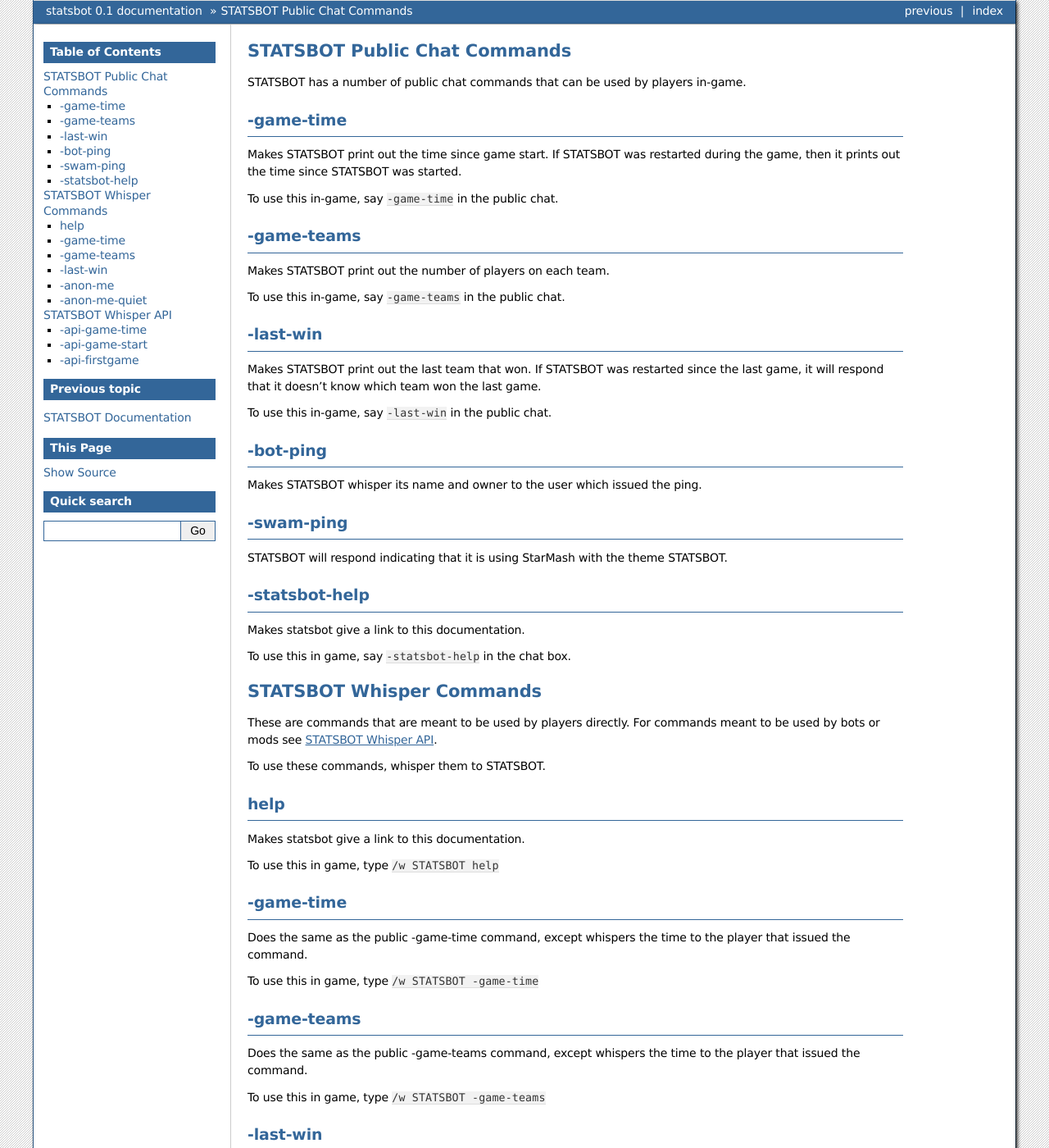
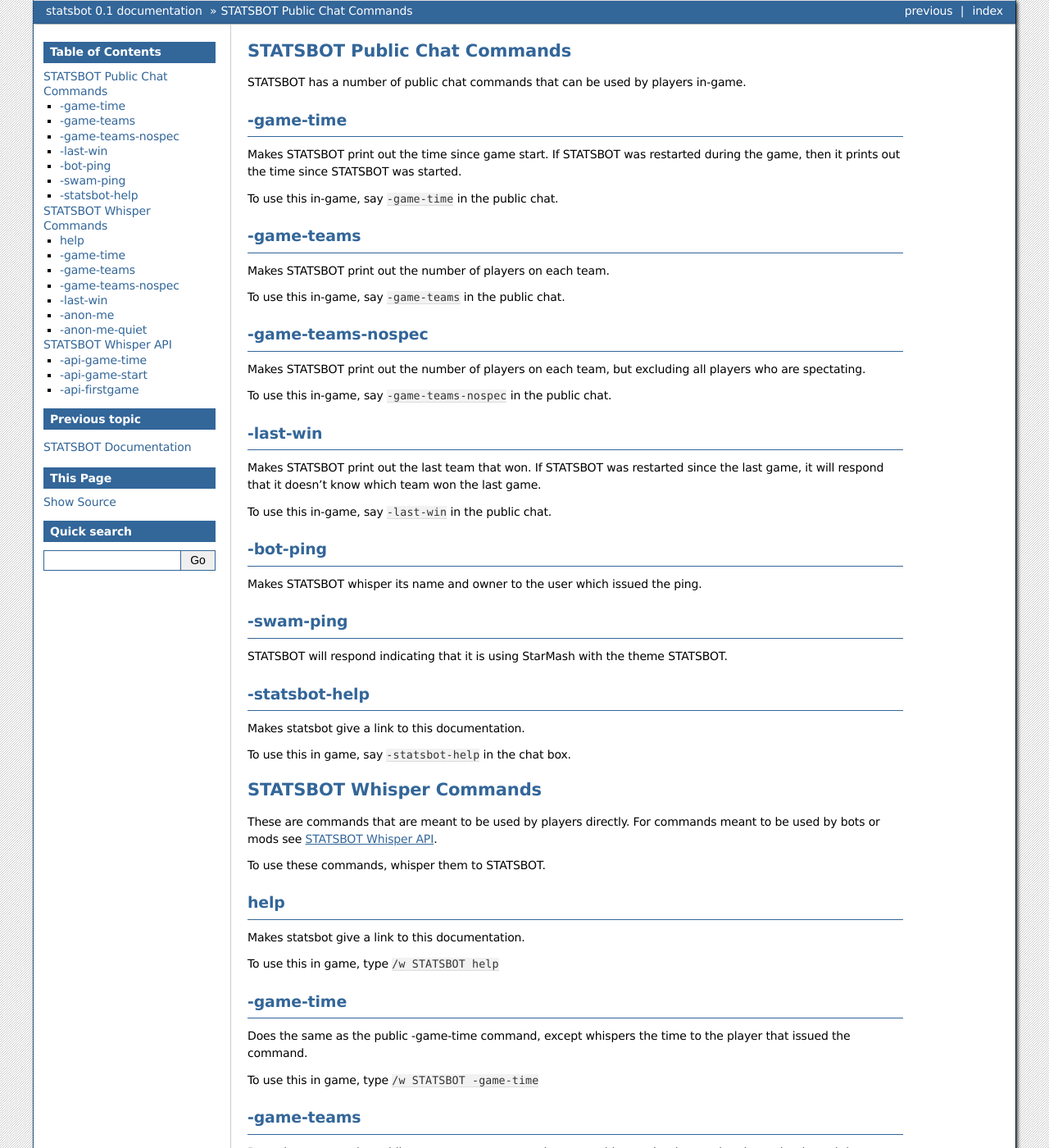
Before and after one commit to Phantomical/airmash-logs, a Sphinx documentation site: the page built from docs/source/commands.rst, in a window 1280 px wide and 1400 px high. Shown: the whole window at 82% size. Built offline with Sphinx 7.4.7, drawn with Linux system fonts in a browser that asks for light colours; some of the changed text lies outside the part shown.

Commit message:
Documented -game-teams-nospec

```diff
--- a/docs/source/commands.rst
+++ b/docs/source/commands.rst
@@ -23,6 +23,16 @@
 
 To use this in-game, say :code:`-game-teams` in the
 public chat.
+
+-game-teams-nospec
+------------------
+
+Makes STATSBOT print out the number of players on
+each team, but excluding all players who are
+spectating.
+
+To use this in-game, say :code:`-game-teams-nospec`
+in the public chat.
 
 -last-win
 ---------
@@ -88,6 +98,15 @@
 issued the command.
 
 To use this in game, type :code:`/w STATSBOT -game-teams`
+
+-game-teams-nospec
+------------------
+
+Makes STATSBOT print out the number of players on
+each team, but excluding all players who are
+spectating.
+
+To use this in game, type :code:`/w STATSBOT -game-teams-nospec`
 
 -last-win
 ---------
```
